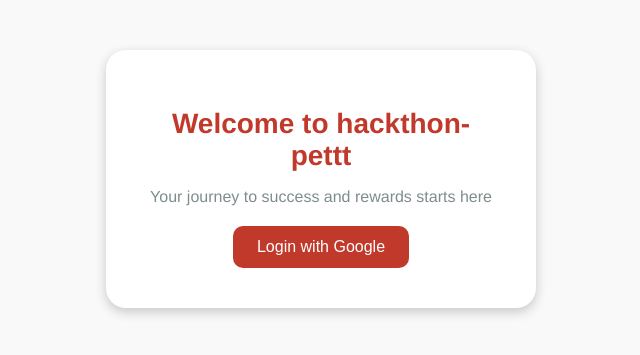
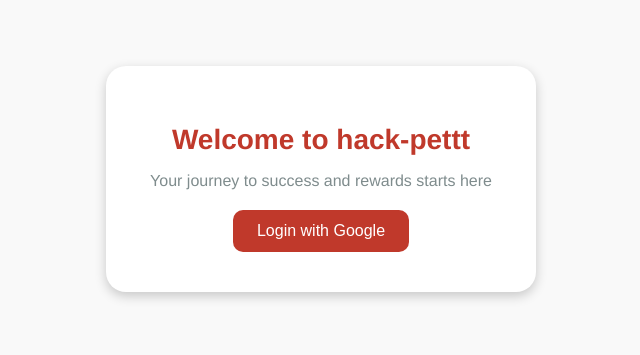
Before and after one commit to ryan8967/SA_frontend, a Vue app: page / in a window 1280 px wide. Shown: the part 221-576 px from the top of the page, without its empty margins (319-959 px from the left). Built offline with nearby package versions, Linux system fonts and the light colour scheme.

Commit message:
add:ghcr secret test

```diff
--- a/src/pages/WelcomePage.vue
+++ b/src/pages/WelcomePage.vue
@@ -2,7 +2,7 @@
     <div id="app">
         <div class="login-container" v-if="!user">
             <div class="login-box">
-                <h1>Welcome to hackthon-pettt</h1>
+                <h1>Welcome to hack-pettt</h1>
                 <p>Your journey to success and rewards starts here</p>
                 <button class="login-btn" @click="login">
                     Login with Google
```
